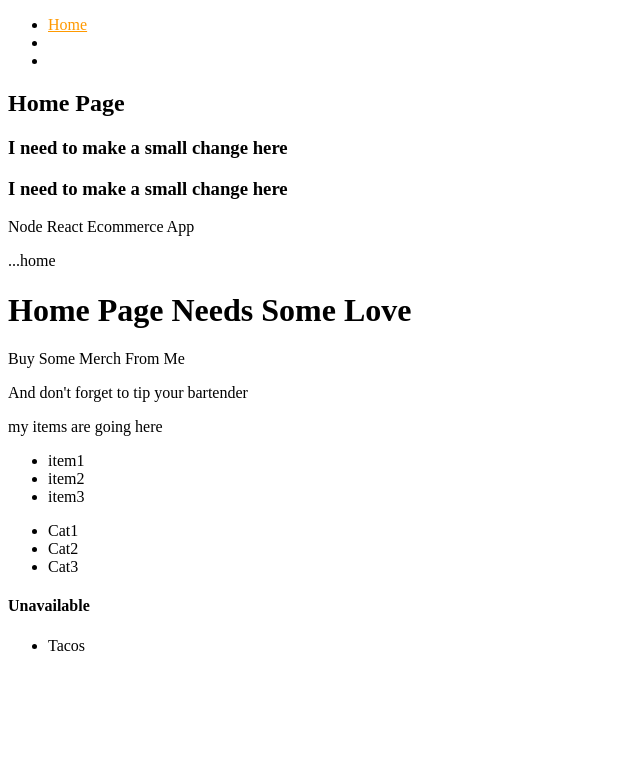
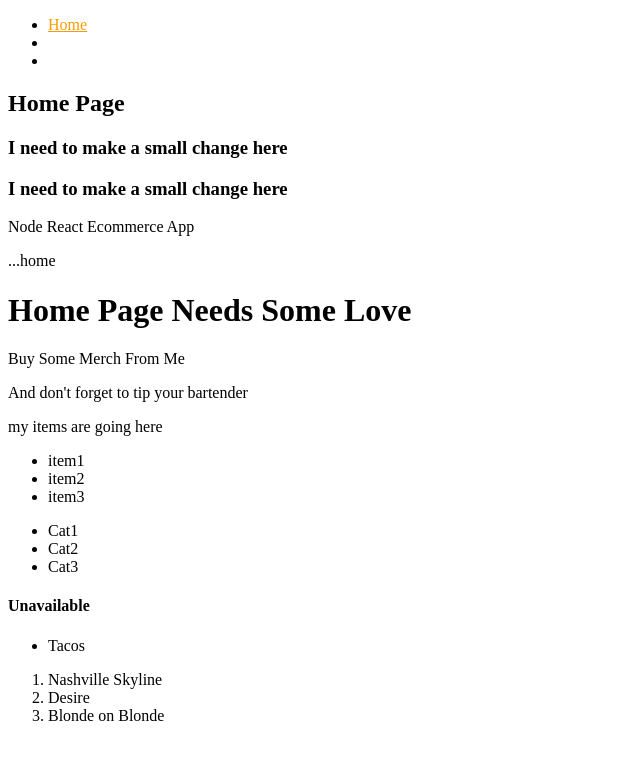
Before and after one commit to jlundgren77/e-MERN, a React (Create React App) app in the folder client/: page / in a window 1280 px wide. Shown: the top 760 px of the page, without its empty margins (0-640 px from the left). Built offline with nearby package versions, Linux system fonts and the light colour scheme; the HTML template or start-up script is replaced by a standard one.

Commit message:
adds top albums

```diff
--- a/client/src/core/Home.js
+++ b/client/src/core/Home.js
@@ -24,6 +24,13 @@ const Home = () => (
         <li>Tacos</li>
       </ul>
     </div>
+    <div className='topTenAlbums'>
+      <ol>
+        <li>Nashville Skyline</li>
+        <li>Desire</li>
+        <li>Blonde on Blonde</li>
+      </ol>
+    </div>
   </Layout>
 );
 export default Home;
```
